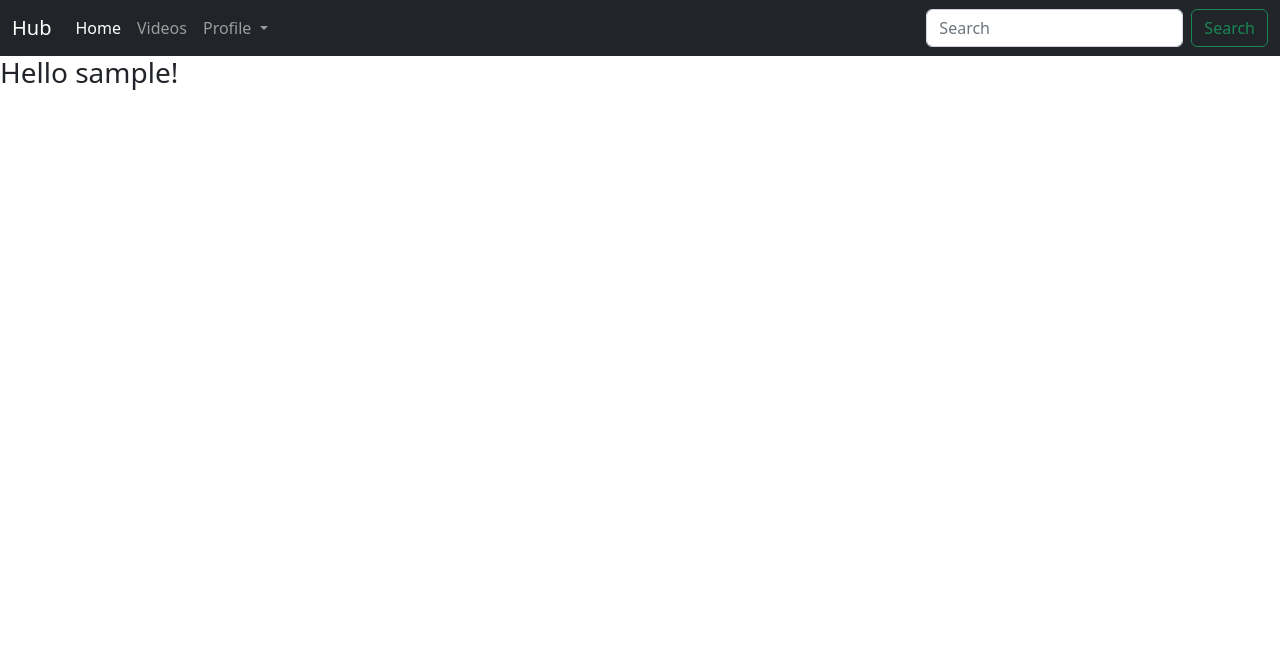
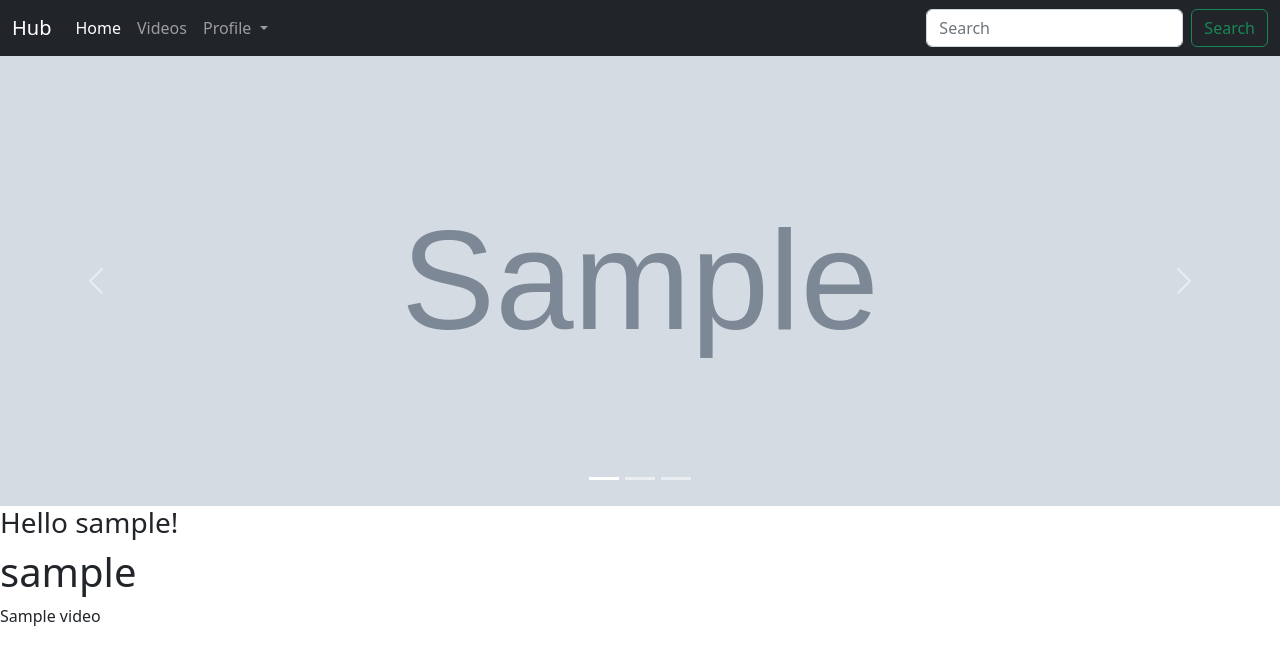
Before and after one commit to bernasx/netflixclone-django, a Django app: page / in a window 1280 px wide. Shown: the top 665 px of the page. Run offline with Django 4.2, Linux system fonts and the light colour scheme; a user stored in the database is signed in; tables that the repository leaves empty hold one stand-in row (values such as "Sample post"); grey boxes marked "Sample" are stand-in pictures.

Commit message:
Added Producer Listing to index Added banner of public videos to index

```diff
--- /dev/null
+++ b/hub/static/hub/css/index.css
@@ -0,0 +1,9 @@
+.banner-height{
+        height:140px;
+}
+
+@media only screen and (min-width: 992px) {
+    .banner-height {
+        height:450px;
+    }
+}
--- a/hub/templates/hub/index.html
+++ b/hub/templates/hub/index.html
@@ -1,10 +1,46 @@
 {% extends './base.html'%}
+{% block content %}
+{% load static%}
+<link rel="stylesheet" href="{% static 'hub/css/index.css' %}" type="text/css">
+<div id="carouselExampleIndicators" class="carousel slide" data-bs-ride="carousel">
+    <div class="carousel-indicators">
+      <button type="button" data-bs-target="#carouselExampleIndicators" data-bs-slide-to="0" class="active" aria-current="true" aria-label="Slide 1"></button>
+      <button type="button" data-bs-target="#carouselExampleIndicators" data-bs-slide-to="1" aria-label="Slide 2"></button>
+      <button type="button" data-bs-target="#carouselExampleIndicators" data-bs-slide-to="2" aria-label="Slide 3"></button>
+    </div>
+    <div class="carousel-inner">
+        {% for video in publicVideos%}
+        {% if forloop.counter0 == 0%}
+            <div class="carousel-item active">
+                <img class="d-block w-100 banner-height" src="{{video.banner.url}}" alt="0"/>
+            </div>
+        {% else %}
+            <div class="carousel-item">
+                <img class="d-block w-100 banner-height" src="{{video.banner.url}}" alt="{{forloop.counter0}}"/>
+            </div>
+        {% endif %}
+    {% endfor%}
+    </div>
+    <button class="carousel-control-prev" type="button" data-bs-target="#carouselExampleIndicators" data-bs-slide="prev">
+      <span class="carousel-control-prev-icon" aria-hidden="true"></span>
+      <span class="visually-hidden">Previous</span>
+    </button>
+    <button class="carousel-control-next" type="button" data-bs-target="#carouselExampleIndicators" data-bs-slide="next">
+      <span class="carousel-control-next-icon" aria-hidden="true"></span>
+      <span class="visually-hidden">Next</span>
+    </button>
+  </div>
 
-{% block content %}
+    {% if user.is_authenticated %}
+    <h3>Hello {{user}}!</h3>
+        {% for producer in producers%}
+            <h1>{{producer.username}}</h1>
+            {% for video in producer.video_set.all%}
+                <p>{{video.title}}</p>
+            {% endfor %}
+        {% endfor %}
+    {% else %}
+    <h3>no account!</h3>
+    {% endif %}
 
-{% if user.is_authenticated %}
-    <h3>Hello {{username}}!</h3>
-{% else %}
-    <h3>no account!</h3>
-{% endif %}
 {% endblock %}
--- a/hub/views.py
+++ b/hub/views.py
@@ -7,8 +7,15 @@ from django.contrib.auth.decorators import login_required
 import datetime
 
 def index(request):
-    username = request.user.username
-    return render(request, 'hub/index.html',{"username":username})
+    producers = []
+    publicVideos = Video.objects.filter(isPublic=True)[:3]
+    user = request.user
+    if(user.is_authenticated):
+        following = Follower.objects.filter(follower=user)
+        for follow in following:
+            producers.append(follow.producer)
+
+    return render(request, 'hub/index.html', {"producers": producers[:3], "publicVideos":publicVideos})
 
 def signup(request):
     if request.method == "POST":
```
